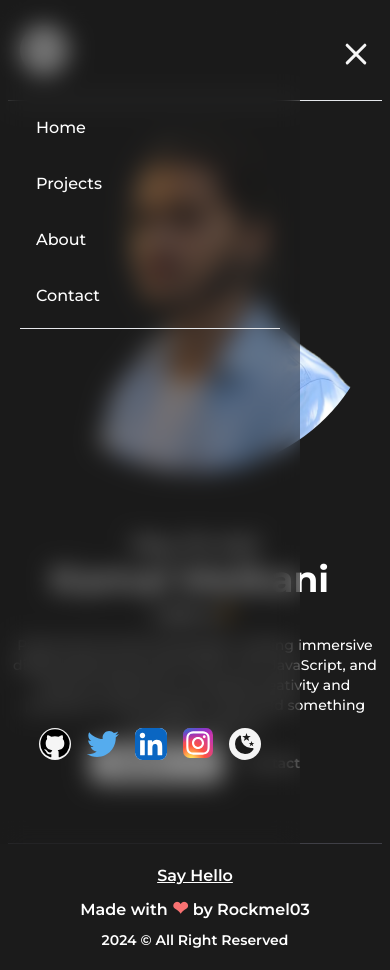
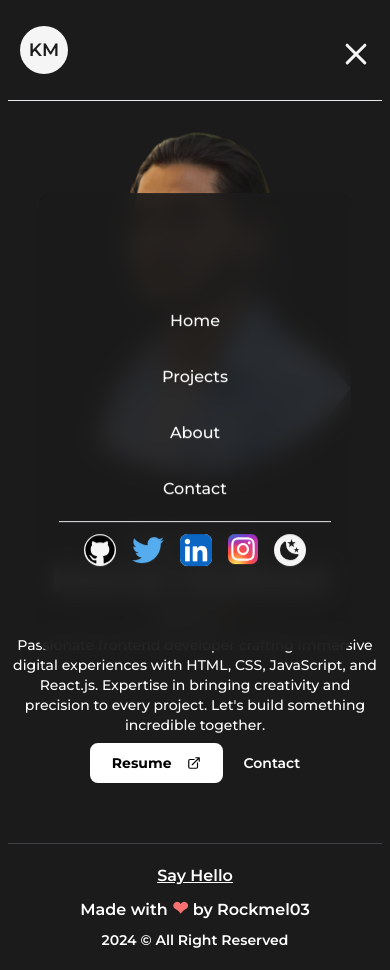
Before and after one commit to rockmel03/rockmel03_portfolio, a React (Vite) app: page / in a window 390 px wide. Both pictures are taken after a click on the button 356 px from the left and 50 px from the top of the page. Built offline with nearby package versions, Linux system fonts and the light colour scheme; the HTML template or start-up script is replaced by a standard one.

Commit message:
breakdown header into diffrent componetns

```diff
--- a/src/components/Header.jsx
+++ b/src/components/Header.jsx
@@ -1,46 +1,19 @@
 import React, { useState } from "react";
 import Layout from "./Layout";
 import { Link } from "react-router-dom";
+import { motion } from "framer-motion";
+import ThemeButton from "./templetes/ThemeButton";
+import MenuButton from "./templetes/MenuButton";
+import SideNav from "./templetes/SideNav";
 import {
   GithubIcon,
   InstagramIcon,
   LinkedinIcon,
-  MoonIcon,
-  PinterestIcon,
-  SunIcon,
   TwitterIcon,
 } from "./Icons";
-import useTheme from "../hooks/useTheme";
-import { motion } from "framer-motion";
 
-const MenuButton = ({ isActive, clickHandler }) => {
-  return (
-    <button onClick={clickHandler} className="w-7 relative">
-      <span
-        className={`block w-full h-[0.18rem] rounded  bg-dark dark:bg-light transition-all duration-100  ${
-          isActive
-            ? "rotate-45 absolute top-1/2 -translate-y-1/2"
-            : "-translate-y-1"
-        }`}
-      ></span>
-      <span
-        className={`block w-full h-[0.18rem] rounded bg-dark dark:bg-light transition-all duration-100 ${
-          isActive ? "opacity-0" : " opacity-1"
-        }`}
-      ></span>
-      <span
-        className={`block w-full h-[0.18rem] rounded  bg-dark dark:bg-light transition-all duration-100 ${
-          isActive
-            ? "-rotate-45 absolute top-1/2 -translate-y-1/2"
-            : "translate-y-1"
-        }`}
-      ></span>
-    </button>
-  );
-};
 
 const Header = () => {
-  const [mode, setMode] = useTheme();
   const [isNavActive, setIsNavActive] = useState(false);
   const navLinks = [
     { name: "home", link: "/" },
@@ -56,6 +29,7 @@ const Header = () => {
   return (
     <header>
       <Layout className="!py-0">
+        {isNavActive && <SideNav navLinks={navLinks} />}
         <nav className="w-full h-[12vh] p-3 flex justify-between items-center border-b-[1px] flex-row-reverse md:flex-row">
           <div className="w-fit md:hidden">
             <MenuButton
@@ -63,50 +37,6 @@ const Header = () => {
               isActive={isNavActive}
             />
           </div>
-          {isNavActive && (
-            <div className=" flex flex-col justify-between fixed z-50 left-0 top-0 h-screen p-5 py-[10vh] bg-light/80 dark:bg-dark/50  w-[300px] backdrop-filter backdrop-blur-md md:hidden">
-              <ul className="my-3 flex flex-col items-start justify-center gap-2 border-b py-2">
-                {navLinks.map((item, idx) => (
-                  <li key={idx} className="w-full rounded-md capitalize">
-                    <Link
-                      to={item.link}
-                      className=" inline-block w-full px-4 py-3 font-medium"
-                    >
-                      {item.name}
-                    </Link>
-                  </li>
-                ))}
-              </ul>
-
-              <div className="flex flex-wrap items-start justify-center gap-4">
-                <Link to="/" className="text-3xl">
-                  <GithubIcon className="w-8 h-auto dark:bg-light rounded-full" />
-                </Link>
-                <Link to="/" className="text-3xl">
-                  <TwitterIcon className="w-8 h-auto" />
-                </Link>
-                <Link to="/" className="text-3xl">
-                  <LinkedinIcon className="w-8 h-auto" />
-                </Link>
-                {/* <Link to="/" className="text-3xl">
-              <PinterestIcon className="w-8 h-auto" />
-            </Link> */}
-                <Link to="/" className="text-3xl">
-                  <InstagramIcon className="w-8 h-auto" />
-                </Link>
-
-                <button
-                  onClick={() => {
-                    setMode(mode === "light" ? "dark" : "light");
-                  }}
-                  className="w-8 h-auto p-1 rounded-full bg-dark text-light dark:bg-light dark:text-dark"
-                >
-                  {mode == "dark" ? <MoonIcon /> : <SunIcon />}
-                </button>
-              </div>
-            </div>
-          )}
-
           <ul className="hidden md:flex items-center justify-center gap-4 ">
             {navLinks.map((item, idx) => (
               <li
@@ -123,30 +53,43 @@ const Header = () => {
           </h1>
 
           <div className="hidden md:flex items-center justify-center gap-8">
+            <motion.div
+              initial={{ y: 0 }}
+              whileHover={{ y: -3 }}
+              transition={{ ease: "easeOut", duration: 0.2 }}
+            >
               <Link to="/" className="text-3xl">
                 <GithubIcon className="w-8 h-auto dark:bg-light rounded-full" />
               </Link>
+            </motion.div>
+            <motion.div
+              initial={{ y: 0 }}
+              whileHover={{ y: -3 }}
+              transition={{ ease: "easeOut", duration: 0.2 }}
+            >
               <Link to="/" className="text-3xl">
                 <TwitterIcon className="w-8 h-auto" />
               </Link>
+            </motion.div>
+            <motion.div
+              initial={{ y: 0 }}
+              whileHover={{ y: -3 }}
+              transition={{ ease: "easeOut", duration: 0.2 }}
+            >
               <Link to="/" className="text-3xl">
                 <LinkedinIcon className="w-8 h-auto" />
               </Link>
-            {/* <Link to="/" className="text-3xl">
-              <PinterestIcon className="w-8 h-auto" />
-            </Link> */}
+            </motion.div>
+            <motion.div
+              initial={{ y: 0 }}
+              whileHover={{ y: -3 }}
+              transition={{ ease: "easeOut", duration: 0.2 }}
+            >
               <Link to="/" className="text-3xl">
                 <InstagramIcon className="w-8 h-auto" />
               </Link>
-
-            <button
-              onClick={() => {
-                setMode(mode === "light" ? "dark" : "light");
-              }}
-              className="p-1 rounded-full bg-dark text-light dark:bg-light dark:text-dark"
-            >
-              {mode == "dark" ? <MoonIcon /> : <SunIcon />}
-            </button>
+            </motion.div>
+            <ThemeButton />
           </div>
         </nav>
       </Layout>
--- /dev/null
+++ b/src/components/templetes/MenuButton.jsx
@@ -0,0 +1,29 @@
+import React from 'react'
+
+const MenuButton = ({ isActive, clickHandler }) => {
+    return (
+      <button onClick={clickHandler} className="w-7 relative">
+        <span
+          className={`block w-full h-[0.18rem] rounded  bg-dark dark:bg-light transition-all duration-100  ${
+            isActive
+              ? "rotate-45 absolute top-1/2 -translate-y-1/2"
+              : "-translate-y-1"
+          }`}
+        ></span>
+        <span
+          className={`block w-full h-[0.18rem] rounded bg-dark dark:bg-light transition-all duration-100 ${
+            isActive ? "opacity-0" : " opacity-1"
+          }`}
+        ></span>
+        <span
+          className={`block w-full h-[0.18rem] rounded  bg-dark dark:bg-light transition-all duration-100 ${
+            isActive
+              ? "-rotate-45 absolute top-1/2 -translate-y-1/2"
+              : "translate-y-1"
+          }`}
+        ></span>
+      </button>
+    );
+  };
+
+export default MenuButton
--- /dev/null
+++ b/src/components/templetes/SideNav.jsx
@@ -0,0 +1,47 @@
+import React from "react";
+import { Link } from "react-router-dom";
+import { GithubIcon, InstagramIcon, LinkedinIcon, TwitterIcon } from "../Icons";
+import ThemeButton from "./ThemeButton";
+import { motion } from "framer-motion";
+
+const SideNav = ({ navLinks }) => {
+  return (
+    <motion.aside
+      initial={{ scale: 0, transform: "translate(-50%,-50%)" }}
+      whileInView={{ scale: 1 }}
+      transition={{ duration: 0.3 }}
+      className="fixed z-50 top-1/2 left-1/2 rounded-xl w-[80%] h-fit flex flex-col justify-between  p-5 py-[10vh] bg-light/90 dark:bg-dark/90   backdrop-filter backdrop-blur-md md:hidden"
+    >
+      <ul className="my-3 flex flex-col items-center justify-center gap-2 border-b py-2">
+        {navLinks.map((item, idx) => (
+          <li key={idx} className=" rounded-md capitalize">
+            <Link
+              to={item.link}
+              className=" inline-block px-4 py-3 font-medium rounded-md text-center"
+            >
+              {item.name}
+            </Link>
+          </li>
+        ))}
+      </ul>
+
+      <div className="flex flex-wrap items-start justify-center gap-4">
+        <Link to="/" className="text-3xl">
+          <GithubIcon className="w-8 h-auto dark:bg-light rounded-full" />
+        </Link>
+        <Link to="/" className="text-3xl">
+          <TwitterIcon className="w-8 h-auto" />
+        </Link>
+        <Link to="/" className="text-3xl">
+          <LinkedinIcon className="w-8 h-auto" />
+        </Link>
+        <Link to="/" className="text-3xl">
+          <InstagramIcon className="w-8 h-auto" />
+        </Link>
+        <ThemeButton className={"w-8 h-auto "} />
+      </div>
+    </motion.aside>
+  );
+};
+
+export default SideNav;
--- /dev/null
+++ b/src/components/templetes/ThemeButton.jsx
@@ -0,0 +1,19 @@
+import React from 'react'
+import { MoonIcon, SunIcon } from '../Icons';
+import useTheme from '../../hooks/useTheme';
+
+const ThemeButton = ({ className }) => {
+    const [mode, setMode] = useTheme();
+    return (
+      <button
+        onClick={() => {
+          setMode(mode === "light" ? "dark" : "light");
+        }}
+        className={`p-1 rounded-full bg-dark text-light dark:bg-light dark:text-dark ${className}`}
+      >
+        {mode == "dark" ? <MoonIcon /> : <SunIcon />}
+      </button>
+    );
+  };
+
+export default ThemeButton
```
Lines whose indentation alone changed are shown as unchanged.
